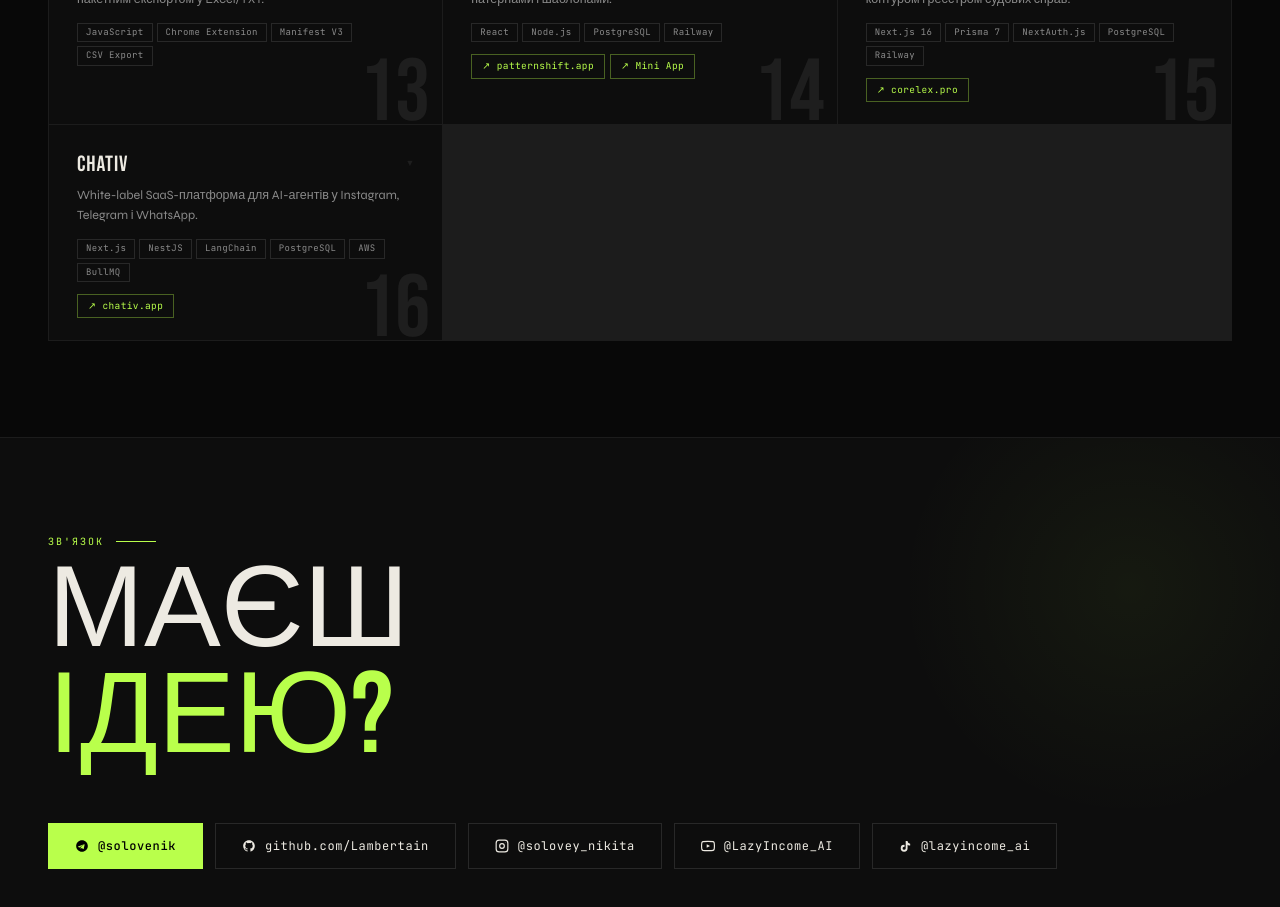
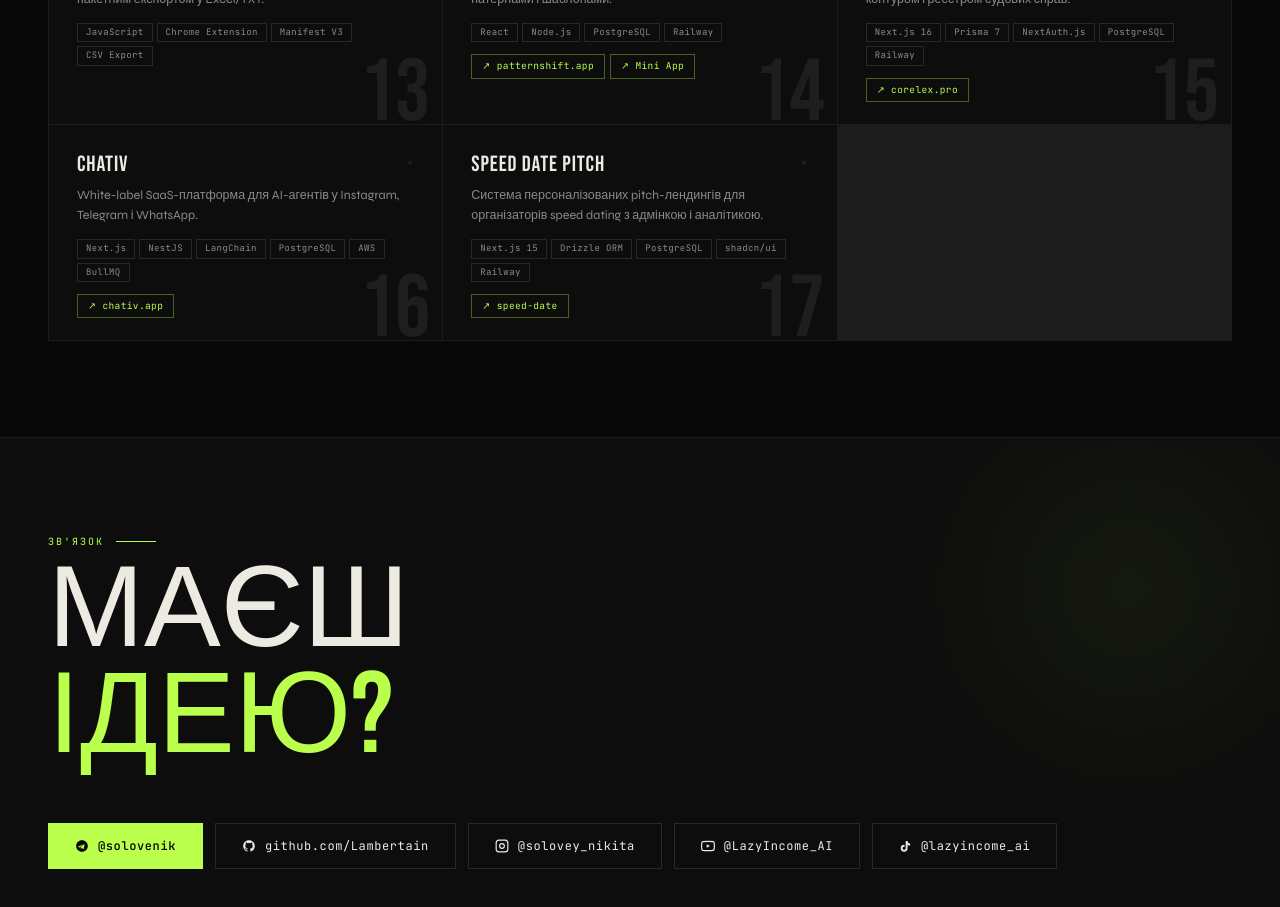
Before and after one commit to Lambertain/lambertain-site, a Next.js app: page / in a window 1280 px wide. Shown: the part 3520-4427 px from the top of the page. Built offline with nearby package versions, Linux system fonts and the light colour scheme.

Commit message:
feat: add Speed Date Pitch project card

```diff
--- a/src/data/projects.ts
+++ b/src/data/projects.ts
@@ -220,6 +220,18 @@ export const PROJECTS: Project[] = [
     ],
     noUrlReason: null,
   },
+  {
+    num: "17",
+    name: "SPEED DATE PITCH",
+    desc: "Система персоналізованих pitch-лендингів для організаторів speed dating з адмінкою і аналітикою.",
+    longDesc: "Генератор унікальних pitch-лендингів під кожного потенційного клієнта агентства. HTML-шаблон з {{template_variables}}, які підставляються з даних бренду. Унікальний URL з токеном (/p/[slug]-[token]) — без правильного токена 404. Адмінка з Basic Auth: CRUD брендів, графіки переглядів, заявки з калькулятора цін, Telegram-нотифікації. Трекінг подій: перегляди лендингів, кліки CTA, заявки.",
+    tags: ["Next.js 15", "Drizzle ORM", "PostgreSQL", "shadcn/ui", "Railway"],
+    categories: ["web", "saas", "tools"],
+    links: [
+      { url: "https://speed-date-production.up.railway.app", label: "speed-date" },
+    ],
+    noUrlReason: null,
+  },
 ];
 
 export const STACK = [
```
